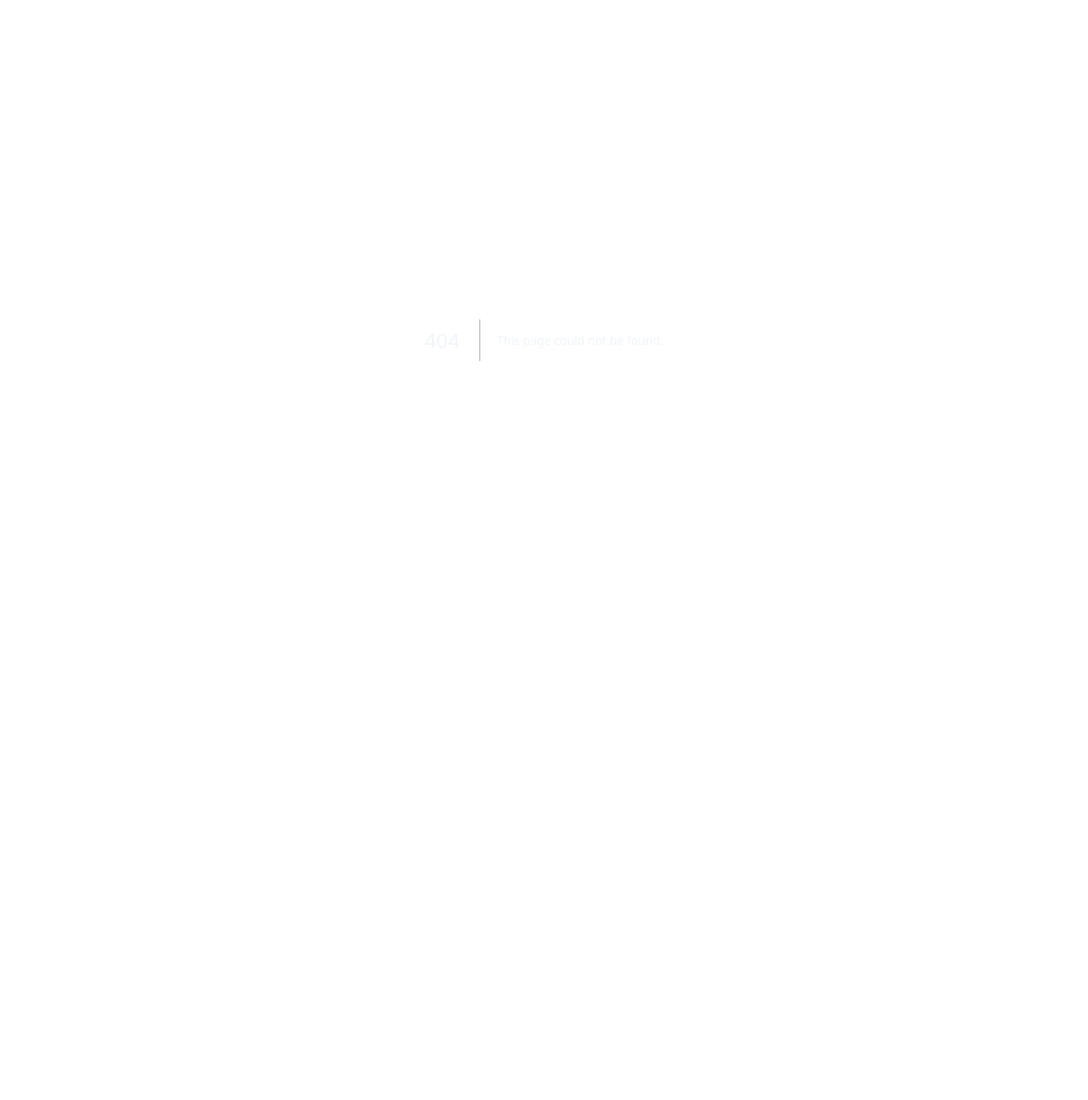
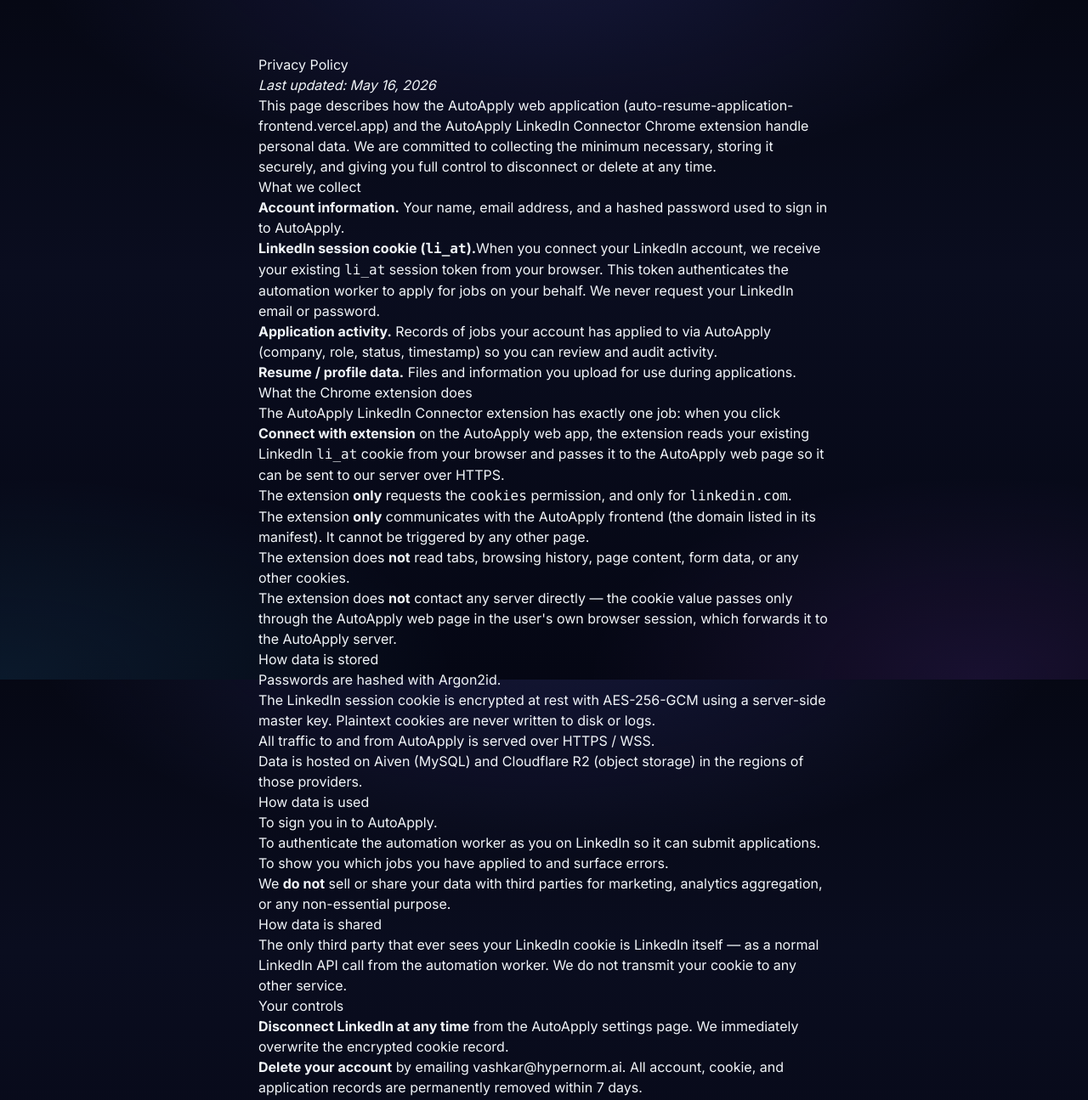
Before and after one commit to Vashkar-Vicky/auto-resume-application-frontend, a Next.js app: page /privacy in a window 1280 px wide. Before the commit this address had no page. Shown: the top 1295 px of the page at 85% size. Before the commit the page ends 800 px from the top, so only its background shows below. Built offline with nearby package versions, Linux system fonts and the light colour scheme.

Commit message:
feat : privacy policy

```diff
--- /dev/null
+++ b/src/app/privacy/page.tsx
@@ -0,0 +1,173 @@
+export const metadata = {
+  title: "Privacy Policy — AutoApply",
+  description:
+    "How AutoApply and the AutoApply LinkedIn Connector Chrome extension handle your data.",
+};
+
+export default function PrivacyPolicyPage() {
+  return (
+    <main className="min-h-screen px-6 py-16">
+      <div className="mx-auto max-w-2xl prose prose-invert">
+        <h1>Privacy Policy</h1>
+        <p>
+          <em>Last updated: May 16, 2026</em>
+        </p>
+
+        <p>
+          This page describes how the AutoApply web application
+          (auto-resume-application-frontend.vercel.app) and the AutoApply
+          LinkedIn Connector Chrome extension handle personal data. We are
+          committed to collecting the minimum necessary, storing it securely,
+          and giving you full control to disconnect or delete at any time.
+        </p>
+
+        <h2>What we collect</h2>
+        <ul>
+          <li>
+            <strong>Account information.</strong> Your name, email address,
+            and a hashed password used to sign in to AutoApply.
+          </li>
+          <li>
+            <strong>LinkedIn session cookie (<code>li_at</code>).</strong>
+            When you connect your LinkedIn account, we receive your existing{" "}
+            <code>li_at</code> session token from your browser. This token
+            authenticates the automation worker to apply for jobs on your
+            behalf. We never request your LinkedIn email or password.
+          </li>
+          <li>
+            <strong>Application activity.</strong> Records of jobs your
+            account has applied to via AutoApply (company, role, status,
+            timestamp) so you can review and audit activity.
+          </li>
+          <li>
+            <strong>Resume / profile data.</strong> Files and information you
+            upload for use during applications.
+          </li>
+        </ul>
+
+        <h2>What the Chrome extension does</h2>
+        <p>
+          The AutoApply LinkedIn Connector extension has exactly one job: when
+          you click <strong>Connect with extension</strong> on the AutoApply
+          web app, the extension reads your existing LinkedIn{" "}
+          <code>li_at</code> cookie from your browser and passes it to the
+          AutoApply web page so it can be sent to our server over HTTPS.
+        </p>
+        <ul>
+          <li>
+            The extension <strong>only</strong> requests the{" "}
+            <code>cookies</code> permission, and only for{" "}
+            <code>linkedin.com</code>.
+          </li>
+          <li>
+            The extension <strong>only</strong> communicates with the
+            AutoApply frontend (the domain listed in its manifest). It cannot
+            be triggered by any other page.
+          </li>
+          <li>
+            The extension does <strong>not</strong> read tabs, browsing
+            history, page content, form data, or any other cookies.
+          </li>
+          <li>
+            The extension does <strong>not</strong> contact any server
+            directly — the cookie value passes only through the AutoApply web
+            page in the user's own browser session, which forwards it to the
+            AutoApply server.
+          </li>
+        </ul>
+
+        <h2>How data is stored</h2>
+        <ul>
+          <li>
+            Passwords are hashed with Argon2id.
+          </li>
+          <li>
+            The LinkedIn session cookie is encrypted at rest with AES-256-GCM
+            using a server-side master key. Plaintext cookies are never
+            written to disk or logs.
+          </li>
+          <li>
+            All traffic to and from AutoApply is served over HTTPS / WSS.
+          </li>
+          <li>
+            Data is hosted on Aiven (MySQL) and Cloudflare R2 (object
+            storage) in the regions of those providers.
+          </li>
+        </ul>
+
+        <h2>How data is used</h2>
+        <ul>
+          <li>
+            To sign you in to AutoApply.
+          </li>
+          <li>
+            To authenticate the automation worker as you on LinkedIn so it
+            can submit applications.
+          </li>
+          <li>
+            To show you which jobs you have applied to and surface errors.
+          </li>
+        </ul>
+        <p>
+          We <strong>do not</strong> sell or share your data with third
+          parties for marketing, analytics aggregation, or any non-essential
+          purpose.
+        </p>
+
+        <h2>How data is shared</h2>
+        <p>The only third party that ever sees your LinkedIn cookie is LinkedIn itself —
+        as a normal LinkedIn API call from the automation worker. We do not transmit your
+        cookie to any other service.</p>
+
+        <h2>Your controls</h2>
+        <ul>
+          <li>
+            <strong>Disconnect LinkedIn at any time</strong> from the
+            AutoApply settings page. We immediately overwrite the encrypted
+            cookie record.
+          </li>
+          <li>
+            <strong>Delete your account</strong> by emailing{" "}
+            <a href="mailto:vashkar@hypernorm.ai">vashkar@hypernorm.ai</a>.
+            All account, cookie, and application records are permanently
+            removed within 7 days.
+          </li>
+          <li>
+            <strong>Uninstall the extension</strong> from{" "}
+            <code>chrome://extensions</code> at any time. Uninstalling
+            immediately revokes the extension's access; existing automation
+            runs continue using the cookie already on file until you
+            disconnect.
+          </li>
+        </ul>
+
+        <h2>Retention</h2>
+        <p>
+          We keep account and application data for as long as your account
+          is active. We delete it within 7 days of an account deletion
+          request. Server access logs are retained for up to 30 days for
+          security and abuse investigation.
+        </p>
+
+        <h2>Children</h2>
+        <p>
+          AutoApply is not directed to anyone under 18. We do not knowingly
+          collect data from minors.
+        </p>
+
+        <h2>Changes to this policy</h2>
+        <p>
+          If we materially change how we handle data, we will update this
+          page and notify users by email at least 14 days before the change
+          takes effect.
+        </p>
+
+        <h2>Contact</h2>
+        <p>
+          Questions or concerns?{" "}
+          <a href="mailto:vashkar@hypernorm.ai">vashkar@hypernorm.ai</a>
+        </p>
+      </div>
+    </main>
+  );
+}
```
